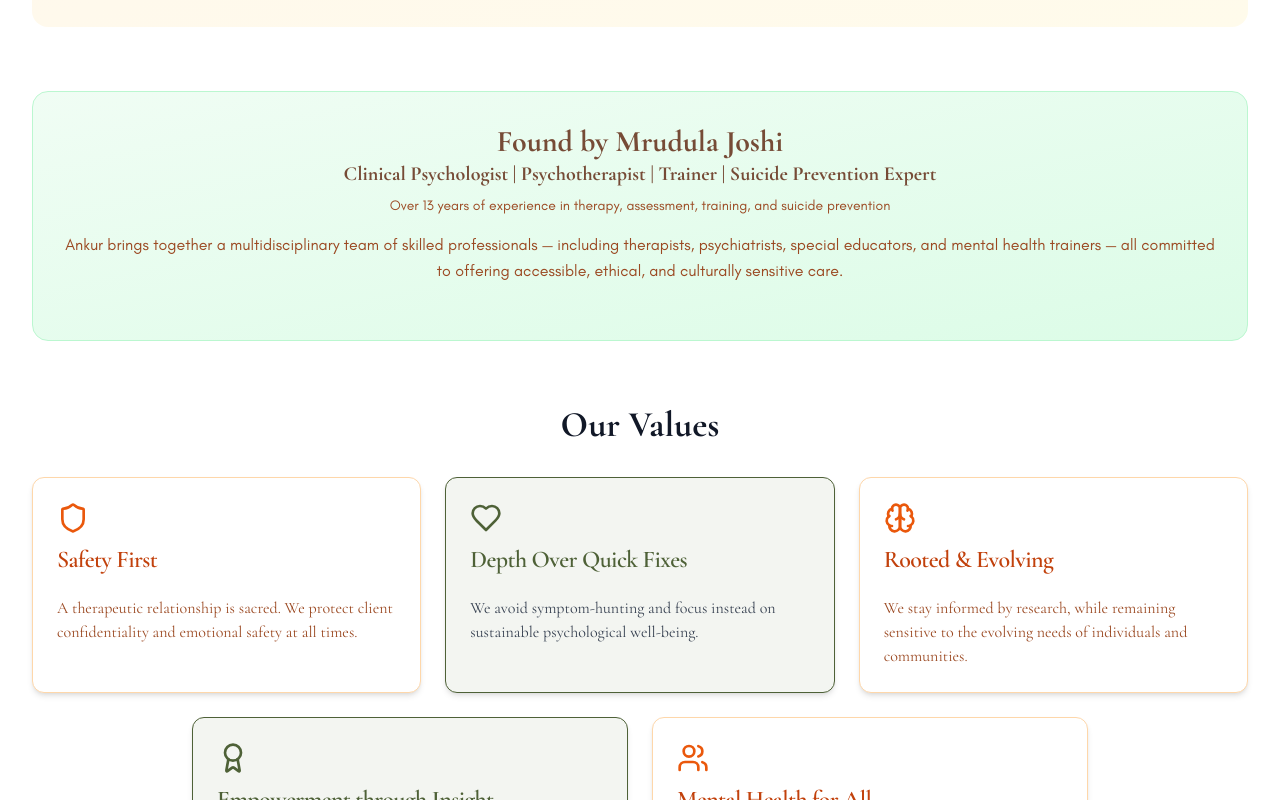
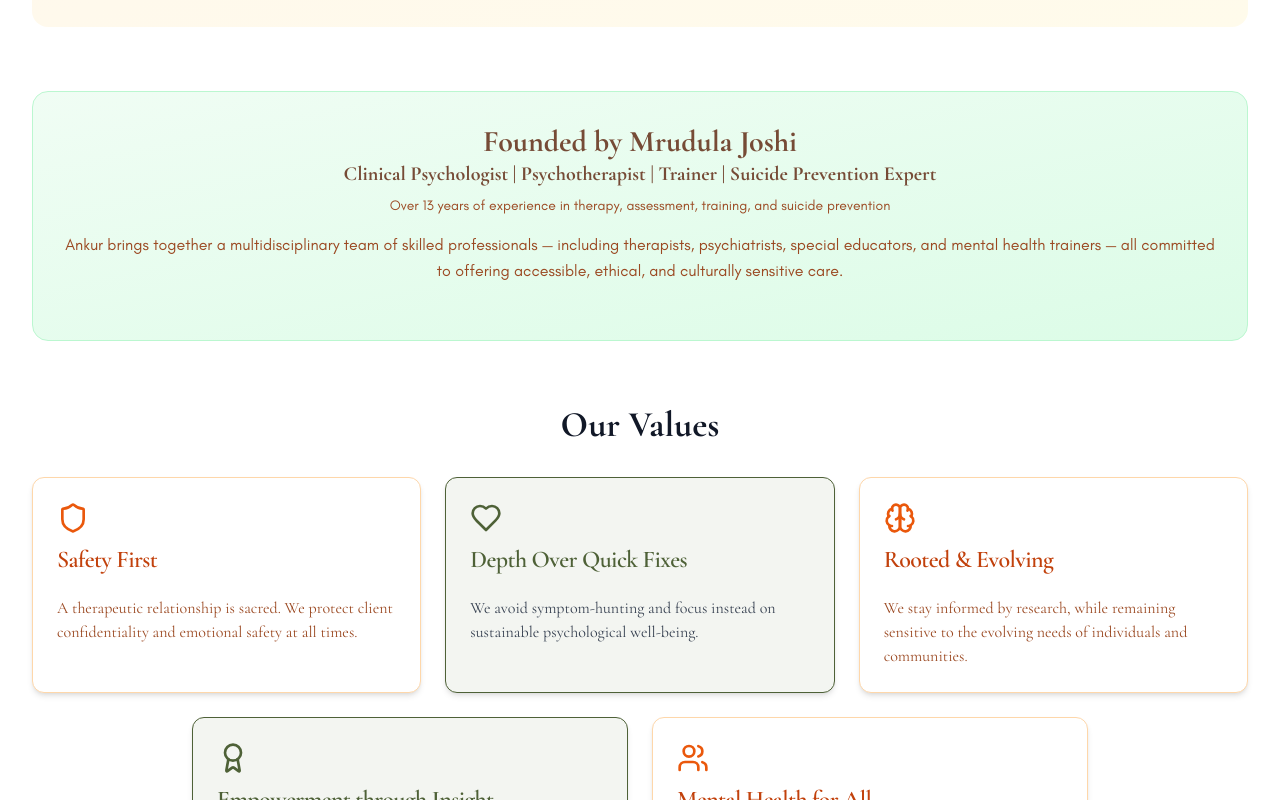
Before and after one commit to OmkarSurve07/ankur-mental-health, a Next.js app: page / in a window 1280 px wide. Shown: the part 1380-2180 px from the top of the page. Built offline with nearby package versions, Linux system fonts and the light colour scheme.

Commit message:
Spell Correction.

```diff
--- a/app/page.tsx
+++ b/app/page.tsx
@@ -246,7 +246,7 @@ export default function AnkurMentalHealth() {
             <div className="bg-gradient-to-br from-green-50 to-green-100 border border-green-200 rounded-2xl p-8">
               <div className="text-center mb-6">
                 <h3 className="text-3xl font-bold text-[#764b36] font-cormorant">
-                  Found by Mrudula Joshi
+                  Founded by Mrudula Joshi
                 </h3>
                 <h4 className="text-xl font-bold text-[#764b36] mb-2 font-cormorant">
                   Clinical Psychologist | Psychotherapist | Trainer | Suicide Prevention Expert
@@ -1008,7 +1008,7 @@ export default function AnkurMentalHealth() {
           <div className="border-t border-orange-800 mt-8 pt-8 text-center text-orange-200">
             <p className="font-cormorant">&copy; 2024 Ankur Mental Health Services. All rights reserved.</p>
             <p className="text-sm mt-2 font-cormorant">
-              Found by Mrudula Joshi - Clinical Psychologist | Privacy Policy | Cancellation & Appointment Policy
+              Founded by Mrudula Joshi - Clinical Psychologist | Privacy Policy | Cancellation & Appointment Policy
             </p>
           </div>
         </div>
```
